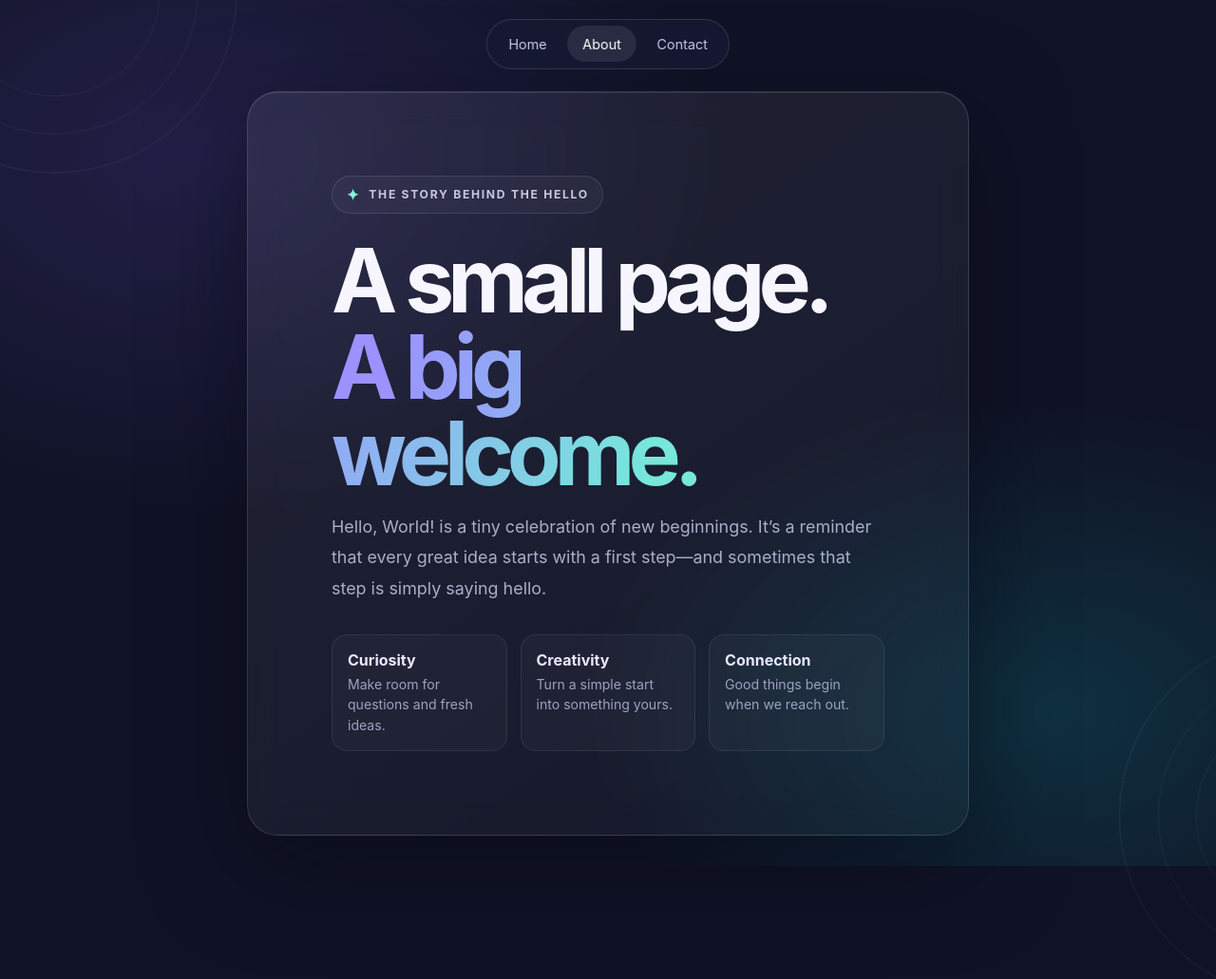
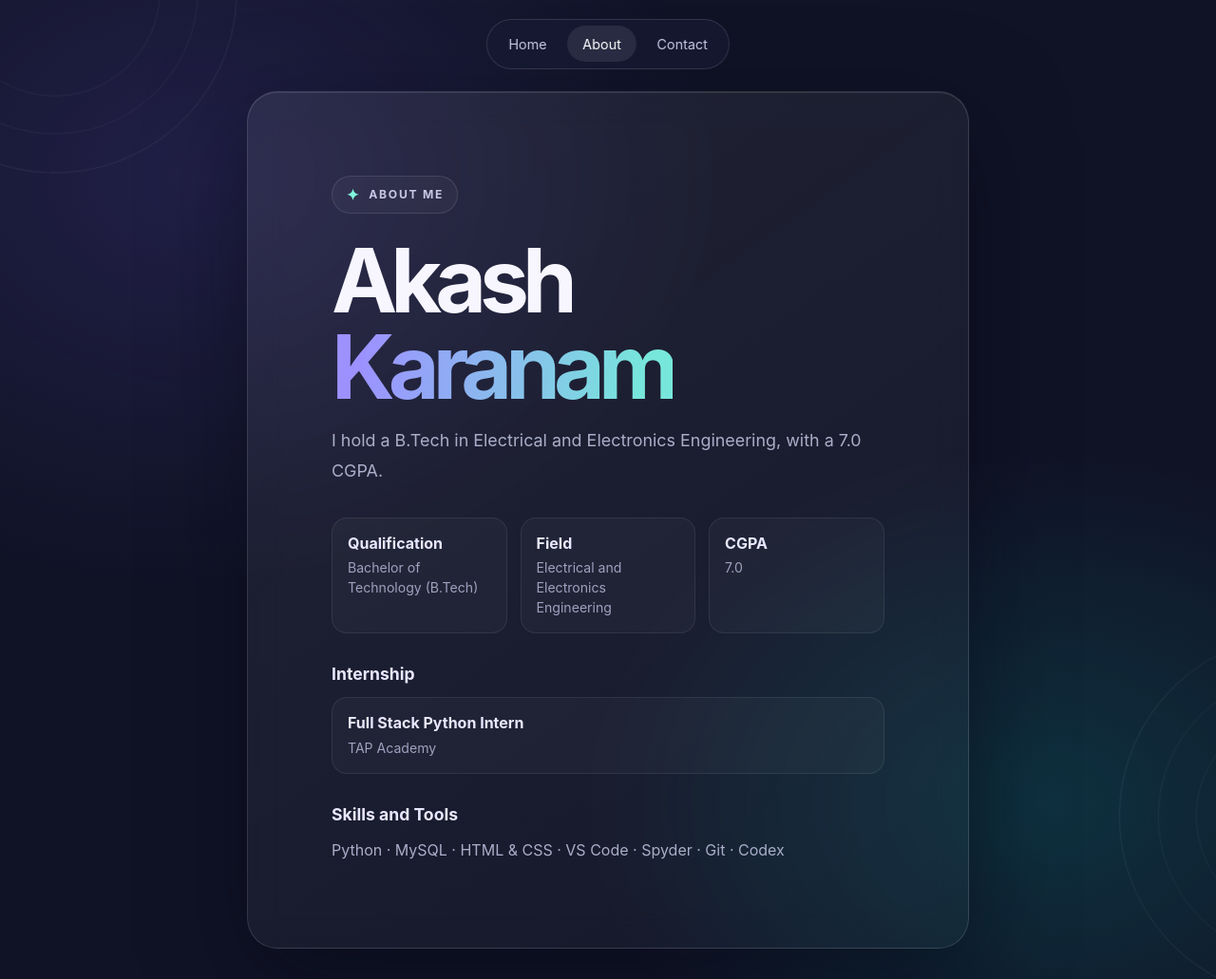
Before and after one commit to akashkaranam29/project1, a plain HTML site: page about.html in a window 1280 px wide. Shown: the whole page at 95% size. Before the commit the page ends 912 px from the top, so only its background shows below. Drawn offline with Linux system fonts and the light colour scheme.

Commit message:
adding details to about page

```diff
--- a/about.html
+++ b/about.html
@@ -4,7 +4,7 @@
   <meta charset="utf-8">
   <meta name="viewport" content="width=device-width, initial-scale=1">
   <meta name="theme-color" content="#11142b">
-  <title>About — Hello, World!</title>
+  <title>About — Akash Karanam</title>
   <style>
     :root { color-scheme: dark; font-family: Inter, ui-sans-serif, system-ui, -apple-system, BlinkMacSystemFont, "Segoe UI", sans-serif; background: #101326; color: #f7f6ff; }
     * { box-sizing: border-box; }
@@ -25,6 +25,8 @@
     .value { padding: 1rem; border: 1px solid #ffffff14; border-radius: 16px; background: #ffffff08; }
     .value strong { display: block; margin-bottom: .35rem; color: #e9e7ff; }
     .value span { color: #9da2c0; font-size: .88rem; line-height: 1.5; }
+    .section-title { margin: 2rem 0 .85rem; color: #e9e7ff; font-size: 1.1rem; }
+    .skills { margin: 0; color: #aaaec9; font-size: 1rem; line-height: 1.8; }
     @keyframes arrive { from { opacity: 0; transform: translateY(18px) scale(.985); } to { opacity: 1; transform: translateY(0) scale(1); } }
     @keyframes drift { to { transform: translate(3rem, 2rem) rotate(14deg); } }
     @media (max-width: 600px) { .values { grid-template-columns: 1fr; } }
@@ -35,14 +37,18 @@
   <div class="orb one" aria-hidden="true"></div><div class="orb two" aria-hidden="true"></div>
   <nav aria-label="Main navigation"><a href="helloworld.html">Home</a><a href="about.html" aria-current="page">About</a><a href="contact.html">Contact</a></nav>
   <main>
-    <div class="eyebrow"><span class="spark" aria-hidden="true">✦</span> The story behind the hello</div>
-    <h1>A small page.<br><span>A big welcome.</span></h1>
-    <p>Hello, World! is a tiny celebration of new beginnings. It’s a reminder that every great idea starts with a first step—and sometimes that step is simply saying hello.</p>
+    <div class="eyebrow"><span class="spark" aria-hidden="true">✦</span> About me</div>
+    <h1>Akash<br><span>Karanam</span></h1>
+    <p>I hold a B.Tech in Electrical and Electronics Engineering, with a 7.0 CGPA.</p>
     <div class="values">
-      <div class="value"><strong>Curiosity</strong><span>Make room for questions and fresh ideas.</span></div>
-      <div class="value"><strong>Creativity</strong><span>Turn a simple start into something yours.</span></div>
-      <div class="value"><strong>Connection</strong><span>Good things begin when we reach out.</span></div>
+      <div class="value"><strong>Qualification</strong><span>Bachelor of Technology (B.Tech)</span></div>
+      <div class="value"><strong>Field</strong><span>Electrical and Electronics Engineering</span></div>
+      <div class="value"><strong>CGPA</strong><span>7.0</span></div>
     </div>
+    <h2 class="section-title">Internship</h2>
+    <div class="value"><strong>Full Stack Python Intern</strong><span>TAP Academy</span></div>
+    <h2 class="section-title">Skills and Tools</h2>
+    <p class="skills">Python · MySQL · HTML &amp; CSS · VS Code · Spyder · Git · Codex</p>
   </main>
 </body>
 </html>
```
